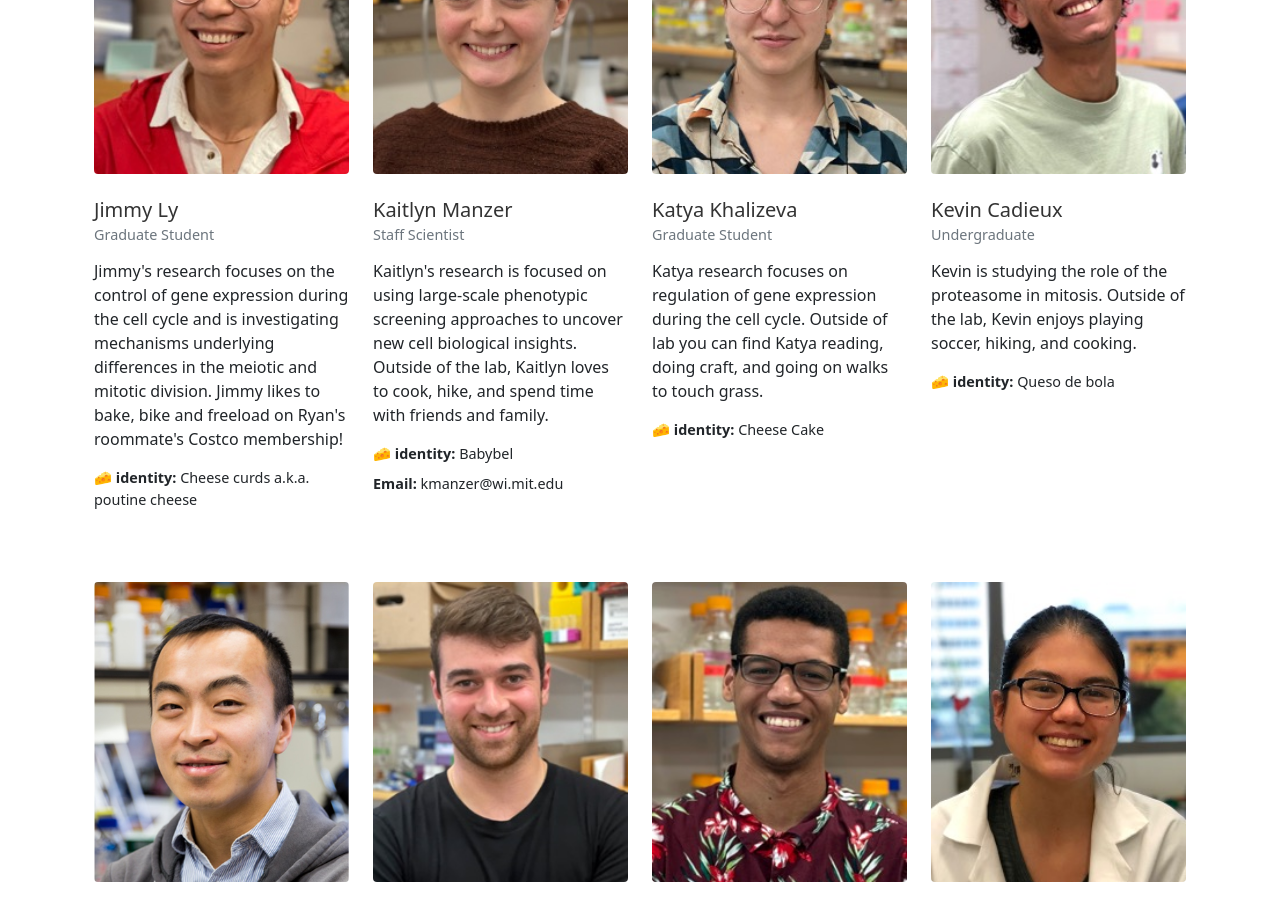
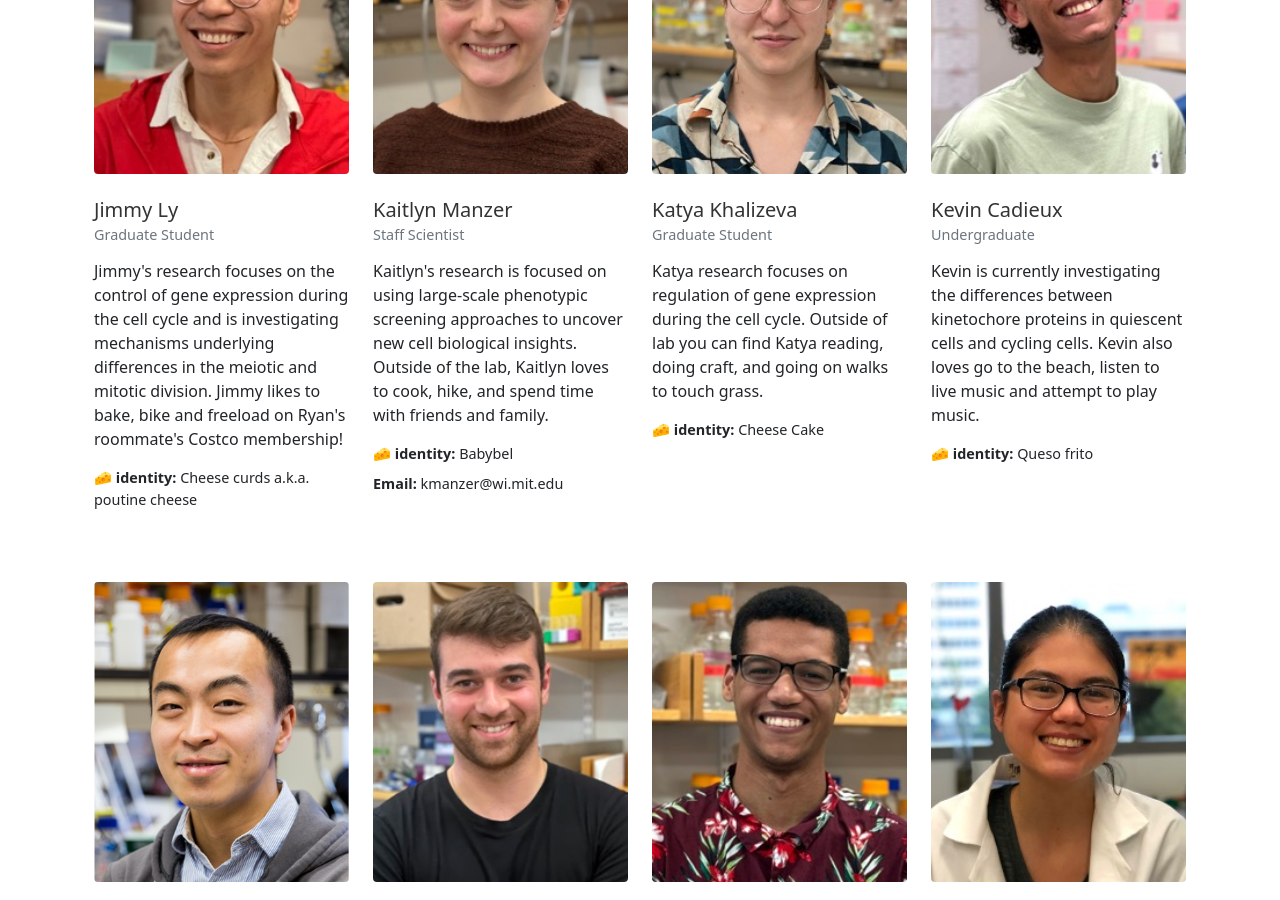
Before and after one commit to cheeseman-lab/cheeseman-lab.github.io, a Jekyll site: the page built from _pages/team.html, in a window 1280 px wide and 900 px high, scrolled down 1565 px. Built offline with Jekyll 4.4.1, drawn with Linux system fonts in a browser that asks for light colours.

Commit message:
add kevin

```diff
--- a/_data/team.yml
+++ b/_data/team.yml
@@ -123,8 +123,8 @@
   pos: Undergraduate
   id: kevin_cadieux
   alum: false
-  bio: "Kevin is studying the role of the proteasome in mitosis. Outside of the lab, Kevin enjoys playing soccer, hiking, and cooking."
-  cheese: "Queso de bola"
+  bio: "Kevin is currently investigating the differences between kinetochore proteins in quiescent cells and cycling cells. Kevin also loves go to the beach, listen to live music and attempt to play music."
+  cheese: "Queso frito"
 
 - name: Roshan Kern
   pos: Undergraduate
```
